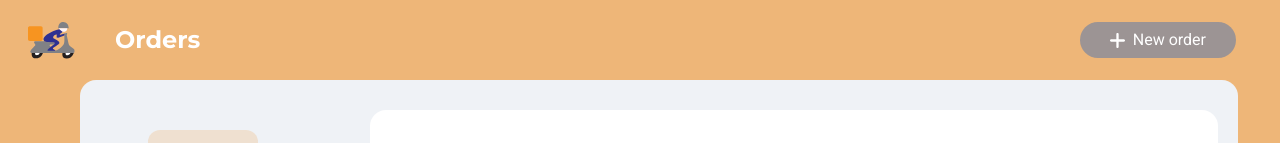
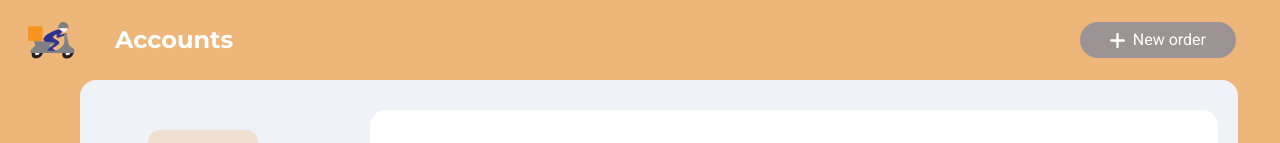
Before and after one commit to DeliveryBotNYC/frontend, a React (Vite) app: page /accounts/general in a window 1280 px wide. Shown: the top 143 px of the page. Built offline with nearby package versions, Linux system fonts and the light colour scheme.

Commit message:
account navbar updated

```diff
--- a/src/pages/Accounts.tsx
+++ b/src/pages/Accounts.tsx
@@ -6,7 +6,7 @@ const Accounts = () => {
   return (
     <div className="w-full">
       {/* navbar */}
-      <PrimaryNav title="Orders" />
+      <PrimaryNav title="Accounts" />
 
       {/* Content Box */}
       <div className="bg-themeOrange relative z-40">
```
